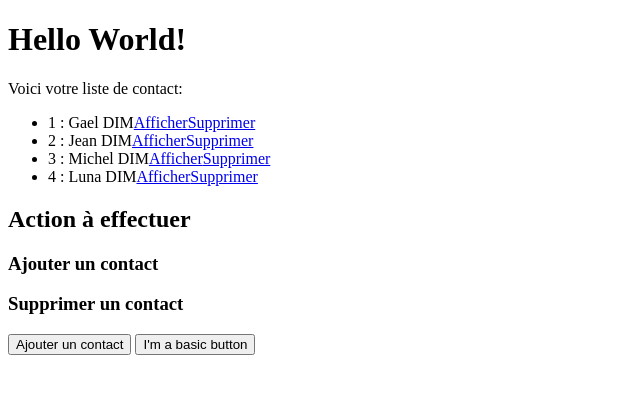
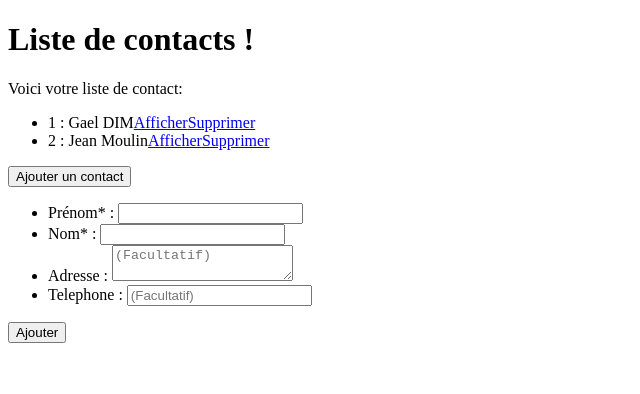
Before and after one commit to DimGael/harmoElectron, an Electron app: page index.html in a window 1200 px wide. Both pictures are taken after a click on the button "Ajouter un contact". Shown: the whole page, without its empty margins (0-640 px from the left). Drawn offline with nearby package versions, Linux system fonts and the light colour scheme; no server answers.

Commit message:
On peut supprimer et ajouter un contact

```diff
--- a/index.html
+++ b/index.html
@@ -2,34 +2,31 @@
 <html>
     <head>
         <meta charset="UTF-8">
-        <title>Hello World!</title>
+        <title>Contacts</title>
     </head>
     <body>
 
         <script type="text/javascript">window.$ = window.jQuery = require('jquery');</script>
 
-        <h1>Hello World!</h1>
+        <h1>Liste de contacts !</h1>
 
         <p> Voici votre liste de contact:</p>
         <ul id="listeContact"></ul>
 
-        <h2> Action à effectuer</h2>
 
-        <h3> Ajouter un contact</h3>
-        <h3> Supprimer un contact</h3>
-
-        <form>
-          <input type="button" class="btn" value="Ajouter un contact" />
+        <input type="button" id="btn_add" value="Ajouter un contact" />
+        <form id="form_add" style="display:none">
+            <ul>
+                <li>Prénom* : <input name="prenom" type="text" required/></li>
+                <li>Nom* : <input name="nom" type="text" required/></li>
+                <li>Adresse : <textarea name="adresse" placeholder="(Facultatif)"></textarea></li>
+                <li>Telephone : <input name="tel" type="tel" placeholder="(Facultatif)" /> </li>
+            </ul>
+            <input type="submit" value="Ajouter"/>
+        </form>
 
 
 
-          <input type="button" class="btn" value="I'm a basic button" /></p>
-    </form>
-
-
-
-
-        <!--  Inserer ici la liste de contact actuel -->
         <script type="text/javascript" src="js/listeContact.js"></script>
         <script type="text/javascript" src="js/jquery_contact.js"></script>
 
--- a/js/jquery_contact.js
+++ b/js/jquery_contact.js
@@ -1,28 +1,51 @@
 // ------------------------- AFFICHAGE DES CONTACTS ---------------------------------
 $(document).ready(function() {
-    afficherContacts();
 
     function setListeners() {
         //Listener sur les boutons supprimer
-        $('body').find('.supprimer').each(function () {
-            $(this).on('click', null, function (event) {
+        $('body').find('.supprimer').on('click', null, function (event) {
             event.preventDefault();
             contact_suppr_index = $(this).attr('id');
             supprimerContact(contact_suppr_index);
             afficherContacts();
             setListeners();
-            })
-        })
-
+        });
         // ---- Affichage des détails du contact
-        $('body').find('.afficher').each(function () {
-            $(this).on('click', null, function (event) {
+        $('body').find('.afficher').on('click', null, function (event) {
             event.preventDefault();
             alert("affichage");
             setListeners();
-            })
-        })
+        });
     }
 
+    function updateListeContact() {
+        afficherContacts();
         setListeners();
+    }
+
+    updateListeContact();
+
+    $('#btn_add').on('click', null, function(event){
+        event.preventDefault();
+        $('#form_add').toggle();
     });
+
+    $('#form_add').on('submit', null, function(event){
+        event.preventDefault();
+        $(this).hide();
+
+        prenom = $( "input[name='prenom']" ).val();
+        nom = $( "input[name='nom']" ).val();
+        adresse = $( "textarea[name='adresse']" ).val();
+        tel = $( "input[name='tel']" ).val();
+
+        ajouterContact(prenom,  nom, tel, adresse);
+
+        updateListeContact();
+
+        // --- reset du formulaire
+        $(':input','#form_add')
+            .not(':submit')
+            .val('');
+    })
+});
--- a/js/listeContact.js
+++ b/js/listeContact.js
@@ -1,8 +1,9 @@
+/* *************** POUR UTILISER LA CONSOLE
 var nodeConsole = require('console');
 var myConsole = new nodeConsole.Console(process.stdout, process.stderr);
 myConsole.log('It works !');
-
-/*
+************************************************/
+/**
     Module javascript qui va servir à implémenter une liste de contacts
  */
 
@@ -12,9 +13,7 @@ var listeContact = []; //new array
 // Un contact sera de la forme : ["Prénom", "Nom", "Telephone", "Adresse"]
 //Contacts fictifs
 listeContact.push(["Gael", "DIM", "0687988327", "15 rue de coqui"]);
-listeContact.push(["Jean", "DIM", "0687988327", "15 rue de coqui"]);
-listeContact.push(["Michel", "DIM", "0687988327", "15 rue de coqui"]);
-listeContact.push(["Luna", "DIM", "0687988327", "15 rue de coqui"]);
+listeContact.push(["Jean", "Moulin", "", ""]);
 
 function ajouterContact(prenom, nom, tel, adresse){
     listeContact.push([prenom, nom, tel, adresse])
```
Lines whose indentation alone changed are shown as unchanged.
